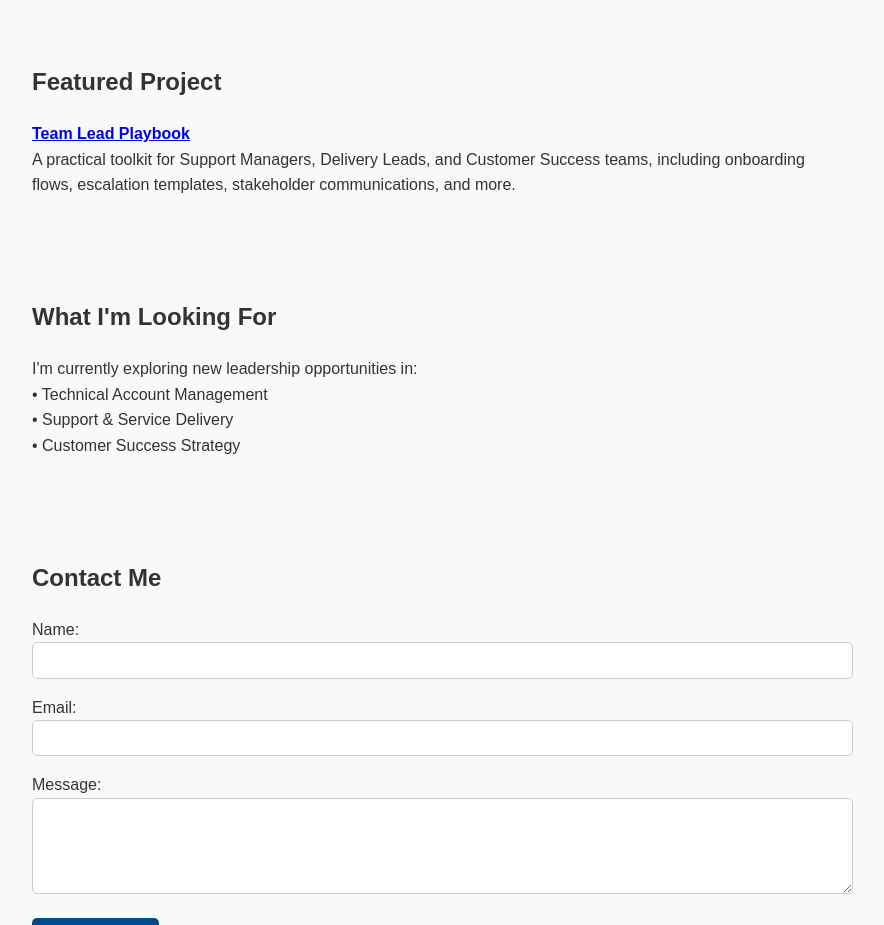
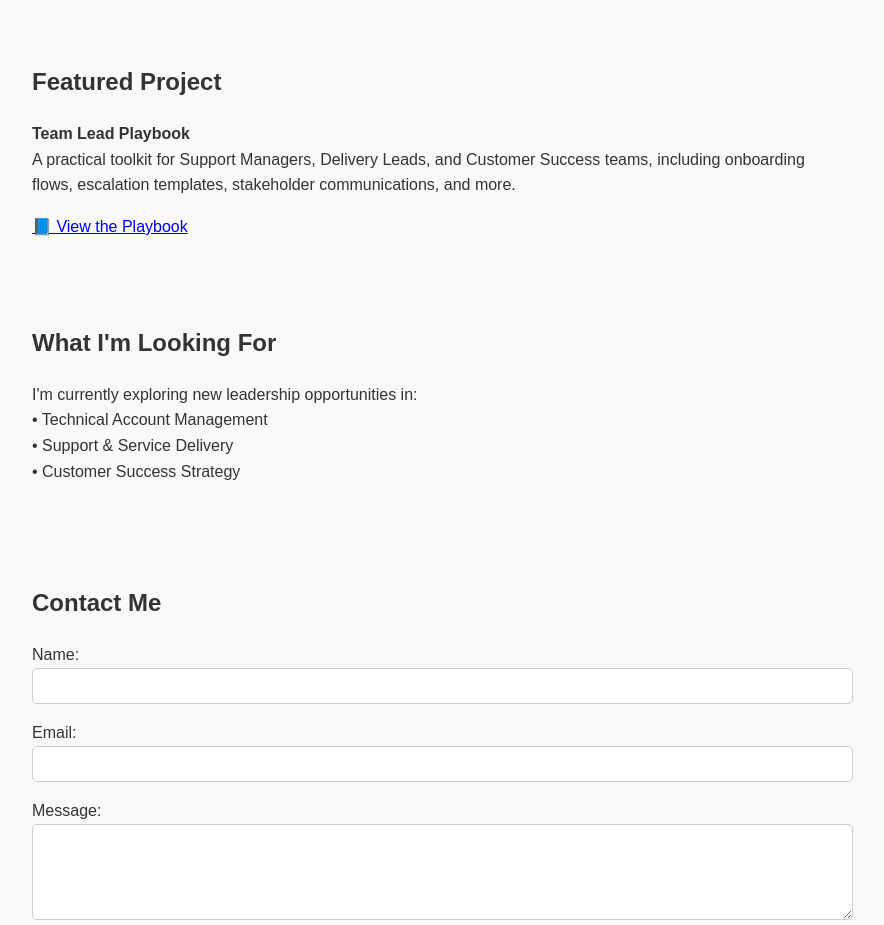
Before and after one commit to radjeshr/radjeshr.github.io, a plain HTML site: page index.html in a window 1280 px wide. Shown: the part 1020-1945 px from the top of the page, without its empty margins (208-1092 px from the left). Drawn offline with Linux system fonts and the light colour scheme.

Commit message:
Update index.html

```diff
--- a/index.html
+++ b/index.html
@@ -45,9 +45,10 @@
   <section>
     <h2>Featured Project</h2>
     <p>
-      <strong><a href="https://github.com/radjeshr/team-lead-playbook" target="_blank">Team Lead Playbook</a></strong><br />
+      <strong>Team Lead Playbook</strong><br />
       A practical toolkit for Support Managers, Delivery Leads, and Customer Success teams, including onboarding flows, escalation templates, stakeholder communications, and more.
     </p>
+    <a href="https://github.com/radjeshr/team-lead-playbook" class="button">📘 View the Playbook</a>
   </section>
 
   <section>
```
